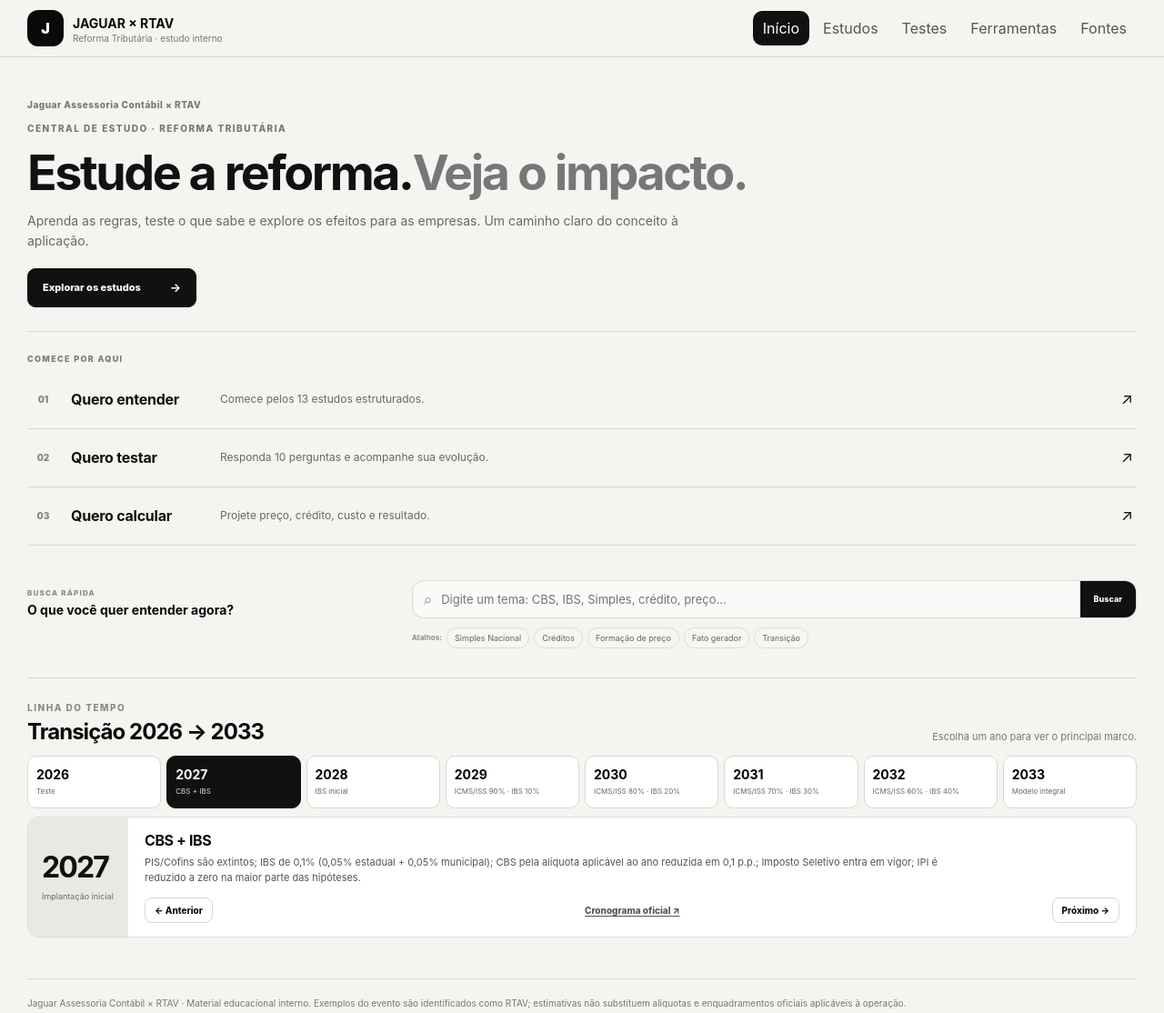
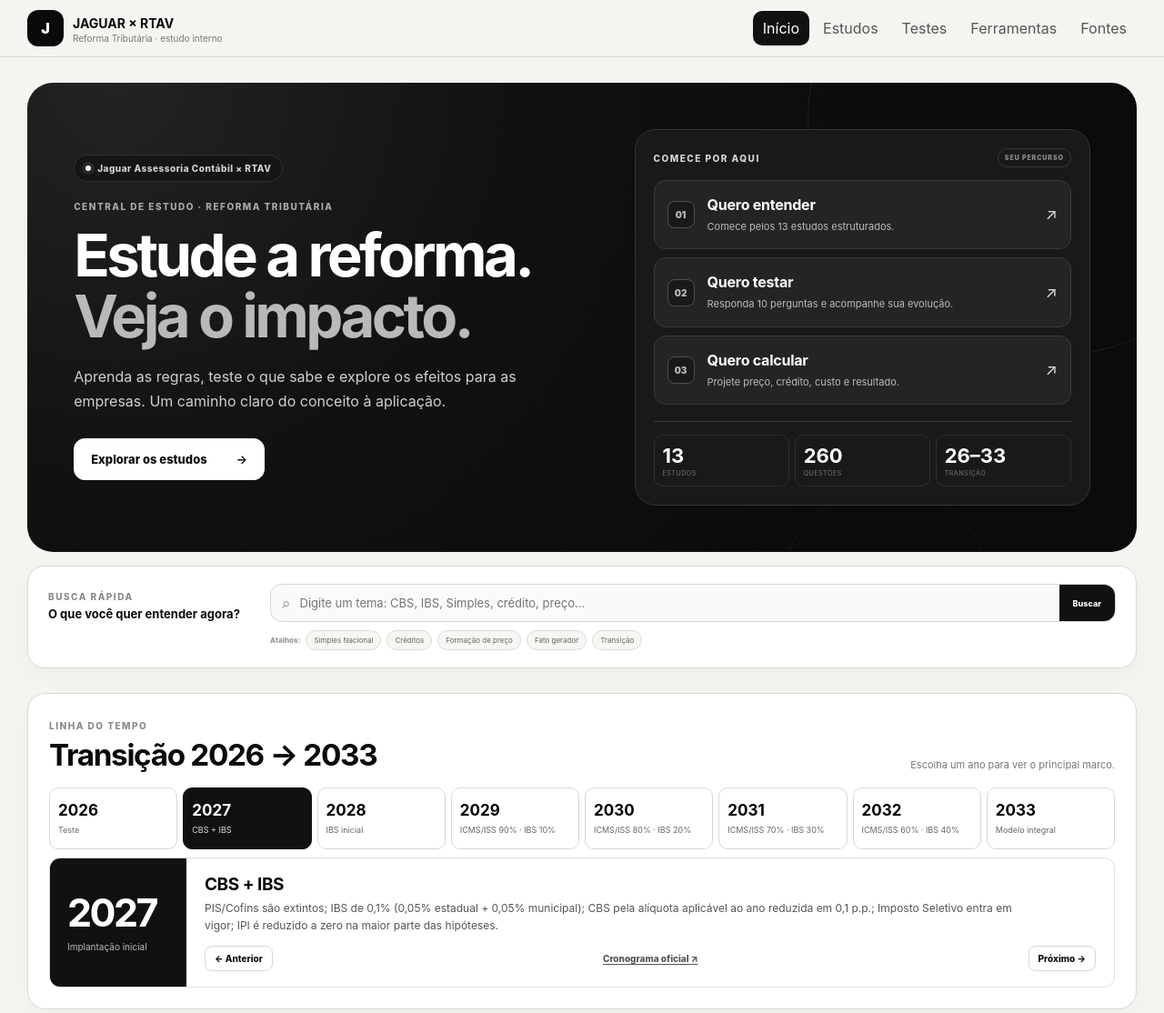
Before and after one commit to rodrigofrrsilva1703-a11y/Jaguar-RT, a website: page index.html in a window 1280 px wide. Shown: the top 1114 px of the page at 91% size. Drawn offline with Linux system fonts and the light colour scheme.

Commit message:
Restaura abertura original e melhora somente os cards de acesso

```diff
--- a/index.html
+++ b/index.html
@@ -704,62 +704,19 @@ button:focus-visible,input:focus-visible,select:focus-visible,summary:focus-visi
 #tools .tool-year-selector .year-price-strip,#tools #revenueToolPanel .tool-year-selector #revYearStrip{margin:12px 0 0}
 #tools .year-price-card:disabled{cursor:default;background:#efefeb;color:#888;transform:none;border-color:#e5e4de}
 @media(max-width:650px){#tools .tool-year-heading{display:block}#tools .tool-year-heading small{display:block;margin-top:5px}}
-/* Início com abertura compacta e três caminhos em destaque. */
-#home .interactive-hero{display:block;min-height:0;padding:30px 36px;border-radius:22px;background:#111}
-#home .hero-status{border:0;background:transparent;padding:0;margin-bottom:12px;font-size:10px}
-#home .hero-status .status-dot{display:none}
-#home .interactive-hero h1{font-size:clamp(36px,4.1vw,52px);margin:12px 0;line-height:1.05;max-width:800px}
-#home .interactive-hero .hero-copy>p{font-size:14px;line-height:1.6;max-width:720px}
-#home .interactive-hero .hero-actions{margin-top:18px}
-#home .interactive-hero .hero-actions .primary-action{padding:11px 14px;font-size:11px}
-#home .home-resume button{margin-top:14px}
-#home .home-command{display:grid;grid-template-columns:repeat(3,minmax(0,1fr));gap:12px;background:transparent;border:0;box-shadow:none;padding:0;margin:22px 0 0;border-radius:0}
-#home .command-top{grid-column:1/-1;margin:0;display:flex;justify-content:space-between}
-#home .command-top .eyebrow{color:#777;font-size:9px}#home .command-live{color:#777}
-#home .journey-card{background:#fff;color:#111;border:1px solid var(--line)!important;border-radius:15px;padding:20px 16px;grid-template-columns:28px 1fr 18px;gap:10px;min-height:110px}
-#home .journey-card:hover{background:#f9f9f6;border-color:#111!important;transform:translateY(-2px)}
-#home .journey-card b{font-size:17px;color:#111}
-#home .journey-card small{font-size:11px;color:#686868;line-height:1.5}
-#home .journey-no{color:#888}#home .journey-card i{color:#111}
-#home .interactive-search{padding:14px 0;border:0;background:transparent;box-shadow:none;margin-top:16px;display:grid;grid-template-columns:1fr 2fr;gap:10px 24px;align-items:center}
-#home .search-intro b{font-size:14px}#home .search-intro .eyebrow{font-size:8px}
-#home .quick-topics{grid-column:2;margin:0;gap:5px;flex-wrap:wrap}
-#home .quick-topics button{font-size:9px;padding:5px 8px}
-#home .interactive-transition{border:0;box-shadow:none;background:transparent;padding:20px 0 0;margin-top:8px;border-top:1px solid var(--line);border-radius:0}
-#home .interactive-transition .section-head{margin-bottom:12px}
-#home .interactive-transition .section-head h2{font-size:24px}
-#home .interactive-transition .year{min-height:58px;padding:9px}
-#home .interactive-transition .year b{font-size:14px}
-#home .interactive-transition .year small{font-size:8px}
-#home .interactive-transition .timeline-panel{background:#fff;grid-template-columns:110px minmax(0,1fr)}
-#home .transition-selected{padding:15px;background:#e9e9e3;color:#111}
-#home .transition-selected strong{font-size:32px}#home .transition-selected span{color:#686868;font-size:9px}
-#home .transition-summary{padding:15px 18px}#home .transition-summary h3{font-size:16px}#home .transition-summary p{font-size:11px}
-@media(max-width:760px){#home .home-command{grid-template-columns:1fr}#home .journey-card{min-height:85px;padding:16px}#home .interactive-search{grid-template-columns:1fr}#home .quick-topics{grid-column:1}#home .interactive-hero{padding:25px}#home .interactive-transition .timeline-panel{grid-template-columns:1fr}#home .transition-selected{flex-direction:row;justify-content:space-between;align-items:center}}
-/* Abertura leve, com atalhos em linhas. */
-#home .interactive-hero{background:transparent;color:#111;padding:18px 0 26px;border-radius:0;border-bottom:1px solid var(--line);box-shadow:none}
-#home .interactive-hero:before,#home .interactive-hero:after{display:none}
-#home .hero-status{color:#777;margin-bottom:14px}
-#home .hero-copy>.eyebrow{color:#777}
-#home .interactive-hero h1{font-size:clamp(34px,4.2vw,54px);max-width:900px;line-height:1.06;letter-spacing:-.045em;margin:14px 0}
-#home .interactive-hero h1 br{display:none}
-#home .interactive-hero h1 span{color:#777}
-#home .interactive-hero .hero-copy>p{color:#686868;font-size:14px;max-width:760px}
-#home .interactive-hero .hero-actions .primary-action{background:#111;color:#fff;border-color:#111;border-radius:9px;padding:11px 16px}
-#home .home-resume button{background:#fff;color:#111;border-color:var(--line)}
-#home .home-resume span{color:#777}
-#home .home-command{display:block;margin-top:24px}
-#home .command-top{margin-bottom:8px}
-#home .command-live{display:none}
-#home .journey-card{display:grid;width:100%;grid-template-columns:34px 1fr 20px;background:transparent;border:0!important;border-bottom:1px solid var(--line)!important;border-radius:0;padding:18px 4px;min-height:0;text-align:left;box-shadow:none}
-#home .journey-card:hover{background:#eaeae5;transform:none}
-#home .journey-card>div{display:flex;align-items:center;gap:24px}
-#home .journey-card b{font-size:16px;min-width:140px}
-#home .journey-card small{margin:0;font-size:12px}
-#home .journey-no{border:0;background:transparent;font-size:10px;padding:0}
-#home .interactive-search{margin-top:24px}
-#home .interactive-transition{margin-top:18px}
-@media(max-width:650px){#home .interactive-hero{padding:12px 0 22px}#home .interactive-hero h1 br{display:block}#home .journey-card>div{display:block}#home .journey-card small{display:block;margin-top:4px}#home .journey-card{padding:15px 4px}}
+/* Cards de acesso com melhor separação dentro da abertura original. */
+#home .home-command{padding:20px;background:#191919;border-color:#353535;box-shadow:none}
+#home .command-top{margin-bottom:14px}
+#home .journey-card{background:#242424;border:1px solid #3b3b3b!important;border-radius:13px;padding:16px 14px;margin:0 0 9px;grid-template-columns:32px minmax(0,1fr) 20px;gap:12px;text-align:left;transition:background .18s,border-color .18s,transform .18s}
+#home .journey-card:last-of-type{margin-bottom:0}
+#home .journey-card:hover{background:#303030;border-color:#777!important;transform:translateX(3px)}
+#home .journey-card:focus-visible{outline:2px solid #fff;outline-offset:3px}
+#home .journey-no{display:grid;place-items:center;width:30px;height:30px;padding:0;border:1px solid #505050;background:#191919;border-radius:8px;color:#bbb;font-size:10px}
+#home .journey-card b{font-size:16px;line-height:1.3;color:#fff}
+#home .journey-card small{font-size:11px;line-height:1.5;color:#bcbcbc;margin-top:5px}
+#home .journey-card i{color:#e0e0e0;font-size:17px}
+#home .command-stats{margin-top:18px;padding-top:14px}
+@media(max-width:650px){#home .home-command{padding:16px}#home .journey-card{padding:14px 12px}}
 </style>
 <script>
 (async()=>{
@@ -805,9 +762,7 @@ button:focus-visible,input:focus-visible,select:focus-visible,summary:focus-visi
    <div id="homeResume" class="home-resume"></div>
   </div>
 
- </div>
-
- <div class="home-command">
+  <div class="home-command">
    <div class="command-top"><span class="eyebrow">COMECE POR AQUI</span><span class="command-live">SEU PERCURSO</span></div>
    <button class="journey-card" onclick="go('modules')">
     <span class="journey-no">01</span>
@@ -821,6 +776,12 @@ button:focus-visible,input:focus-visible,select:focus-visible,summary:focus-visi
     <span class="journey-no">03</span>
     <div><b>Quero calcular</b><small>Projete preço, crédito, custo e resultado.</small></div><i>↗</i>
    </button>
+   <div class="command-stats">
+    <div><b>13</b><small>estudos</small></div>
+    <div><b>260</b><small>questões</small></div>
+    <div><b>26–33</b><small>transição</small></div>
+   </div>
+  </div>
  </div>
 
  <div class="home-search interactive-search">
```
